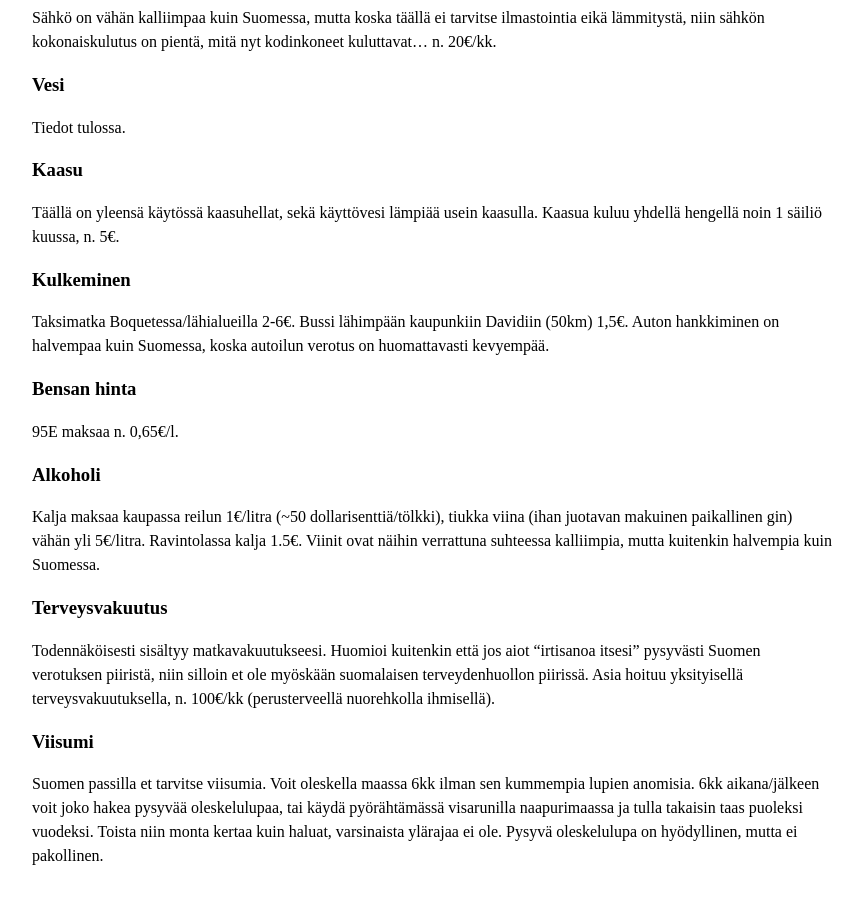
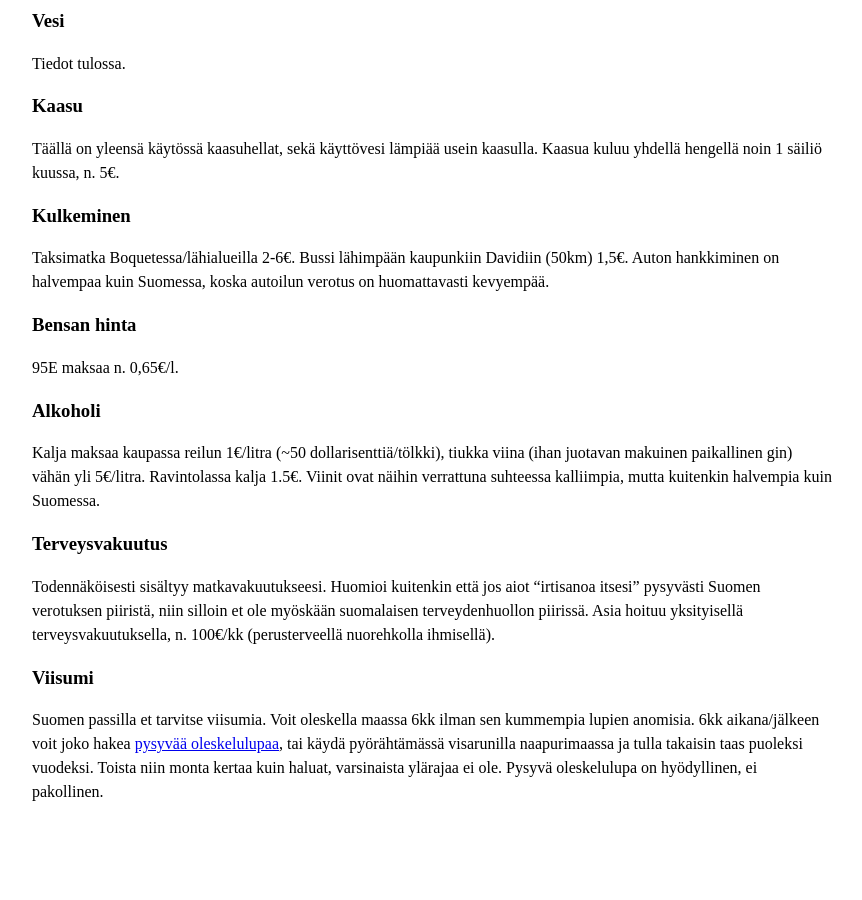
Before and after one commit to pitkonaarinparatiisi/pitkonaarinparatiisi.github.io, a Jekyll site: the page built from kustannukset.md, in a window 1280 px wide and 900 px high, scrolled down 1181 px. Shown: the whole window, without its empty margins (208-1070 px from the left). Built offline with Jekyll 4.4.1, drawn with Linux system fonts in a browser that asks for light colours; our own code applies the rules of GitHub Pages for plain Markdown files; after the commit the page ends 2017 px from its top, so only the background shows below that; some of the changed text lies outside the part shown.

Commit message:
Update kustannukset.md

```diff
--- a/kustannukset.md
+++ b/kustannukset.md
@@ -54,4 +52,4 @@ Kalja maksaa kaupassa reilun 1€/litra (~50 dollarisenttiä/tölkki), tiukka vi
 Todennäköisesti sisältyy matkavakuutukseesi. Huomioi kuitenkin että jos aiot "irtisanoa itsesi" pysyvästi Suomen verotuksen piiristä, niin silloin et ole myöskään suomalaisen terveydenhuollon piirissä. Asia hoituu yksityisellä terveysvakuutuksella, n. 100€/kk (perusterveellä nuorehkolla ihmisellä).
 
 ### Viisumi
-Suomen passilla et tarvitse viisumia. Voit oleskella maassa 6kk ilman sen kummempia lupien anomisia. 6kk aikana/jälkeen voit joko hakea pysyvää oleskelulupaa, tai käydä pyörähtämässä visarunilla naapurimaassa ja tulla takaisin taas puoleksi vuodeksi. Toista niin monta kertaa kuin haluat, varsinaista ylärajaa ei ole. Pysyvä oleskelulupa on hyödyllinen, mutta ei pakollinen.
+Suomen passilla et tarvitse viisumia. Voit oleskella maassa 6kk ilman sen kummempia lupien anomisia. 6kk aikana/jälkeen voit joko hakea [pysyvää oleskelulupaa](http://www.pitkonaarinparatiisi.info/pysyva-oleskelulupa.html), tai käydä pyörähtämässä visarunilla naapurimaassa ja tulla takaisin taas puoleksi vuodeksi. Toista niin monta kertaa kuin haluat, varsinaista ylärajaa ei ole. Pysyvä oleskelulupa on hyödyllinen, ei pakollinen.
```
Also changed, not shown: other parts of kustannukset.md (+0 -2 lines).
